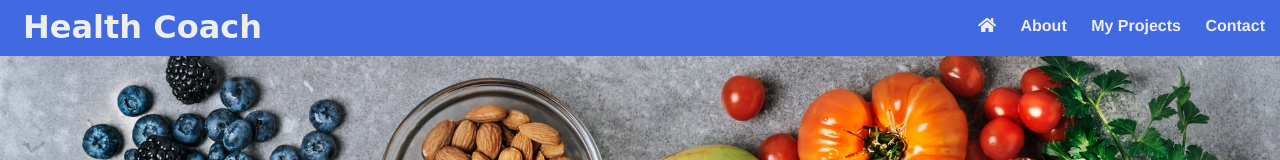
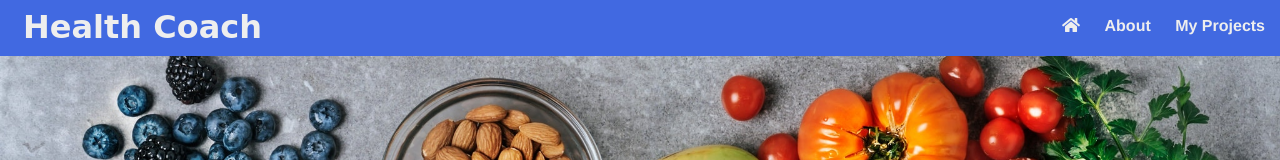
Before and after one commit to goldencrane3333/Health-And-Nutrition, a website: page index.html in a window 1280 px wide. Shown: the top 160 px of the page. Drawn offline with nearby package versions, Linux system fonts and the light colour scheme.

Commit message:
Update index.html

```diff
--- a/index.html
+++ b/index.html
@@ -18,7 +18,7 @@
                 <li><a href="#main" class="selected"><i class="fas fa-home"></i></a></li>
                 <li><a href="#about-me">About</a></li>
                 <li><a href="#my-projects">My Projects</a></li>
-                <li><a href="#my-contact">Contact</a></li>
+<!--                 <li><a href="#my-contact">Contact</a></li> -->
             </ul>
         </section>
     </header>
```
